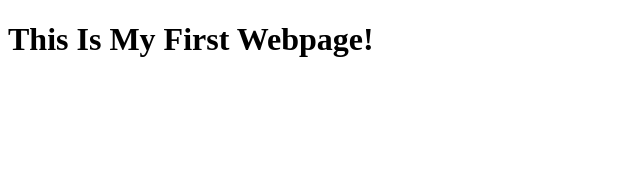
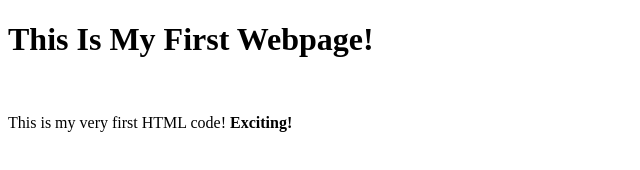
Before and after one commit to danielfossland/MyFirstWebpage, a plain HTML site: page index.html in a window 1280 px wide. Shown: the whole page, without its empty margins (0-640 px from the left). Drawn offline with Linux system fonts and the light colour scheme.

Commit message:
Added paragraph

```diff
--- a/index.html
+++ b/index.html
@@ -8,6 +8,7 @@
 <body>
     <h1>This Is My First Webpage!</h1>
     <br>
+    <p>This is my very first HTML code! <b>Exciting!</b></p>
 
 
 
```
